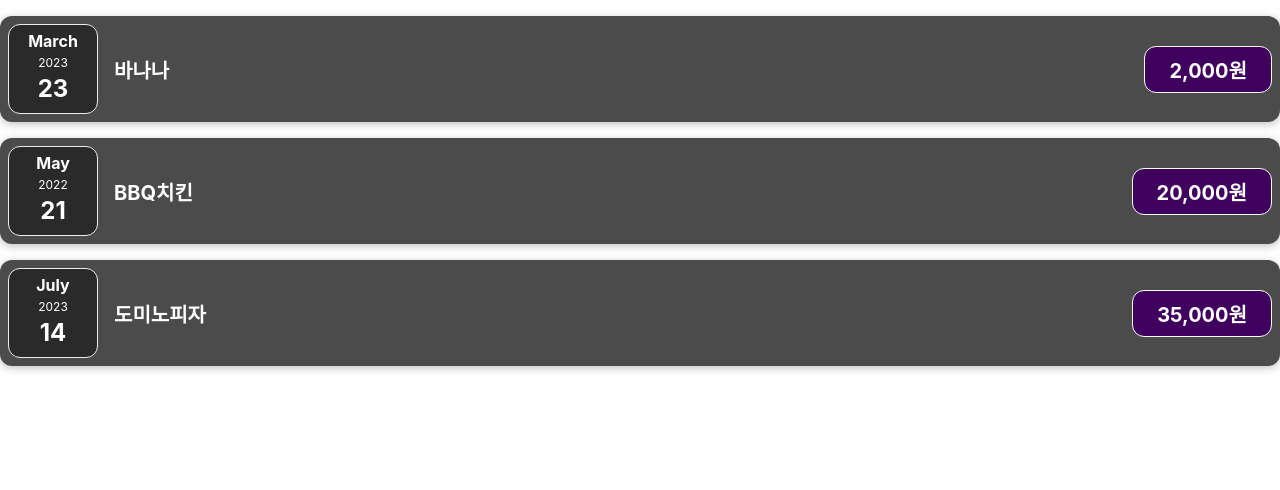
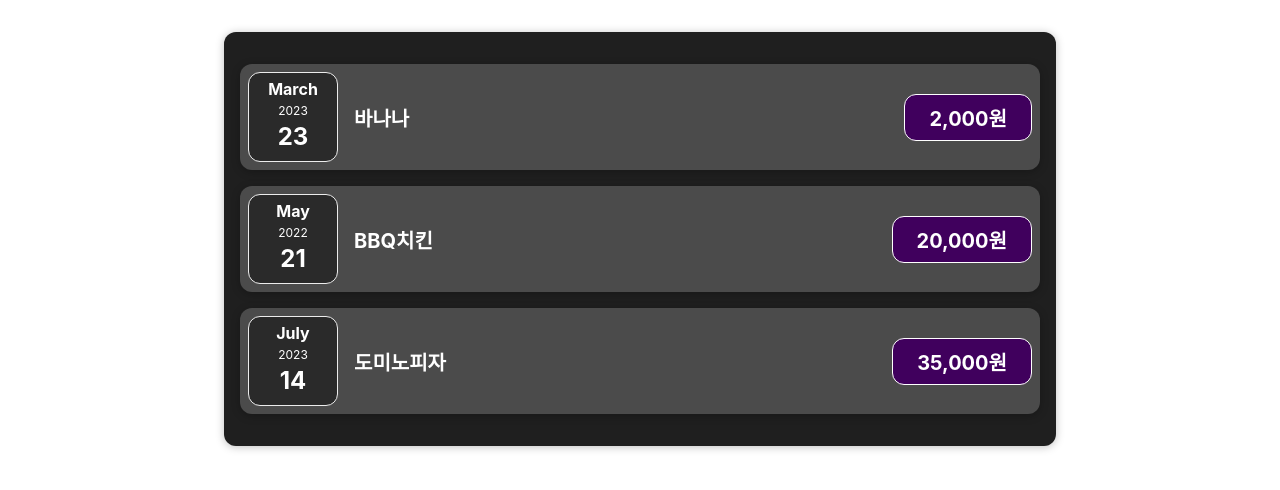
Before and after one commit to sunk-dev/react-study202308new, a React (Create React App) app: page / in a window 1280 px wide. Shown: the top 490 px of the page. Built offline with nearby package versions, Linux system fonts and the light colour scheme.

Commit message:
컴포넌트 분할하기 - ExpenseList

```diff
--- a/src/App.js
+++ b/src/App.js
@@ -1,46 +1,28 @@
 import React from 'react';
 import ExpenseItem from './components/ExpenseItem';
+import ExpenseList from './components/ExpenseList';
 
 const App = () => {
-
   // 지출 항목 객체 배열
   const expenses = [
     {
       title: '바나나',
       price: 2000,
-      date: new Date(2023, 3 - 1, 23)
+      date: new Date(2023, 3 - 1, 23),
     },
     {
       title: 'BBQ치킨',
       price: 20000,
-      date: new Date(2022, 5 - 1, 21)
+      date: new Date(2022, 5 - 1, 21),
     },
     {
       title: '도미노피자',
       price: 35000,
-      date: new Date(2023, 7 - 1, 14)
-    }
+      date: new Date(2023, 7 - 1, 14),
+    },
   ];
 
-  return (
-    <>
-      <ExpenseItem
-        title={expenses[0].title}
-        price={expenses[0].price}
-        date={expenses[0].date}
-      />
-      <ExpenseItem
-        title={expenses[1].title}
-        price={expenses[1].price}
-        date={expenses[1].date}
-      />
-      <ExpenseItem
-        title={expenses[2].title}
-        price={expenses[2].price}
-        date={expenses[2].date}
-      />
-    </>
-  );
+  return <ExpenseList items={expenses} />;
 };
 
 export default App;
--- /dev/null
+++ b/src/components/ExpenseList.css
@@ -0,0 +1,9 @@
+.expenses {
+  padding: 1rem;
+  background-color: rgb(31, 31, 31);
+  margin: 2rem auto;
+  width: 50rem;
+  max-width: 95%;
+  border-radius: 12px;
+  box-shadow: 0 1px 8px rgba(0, 0, 0, 0.25);
+}
--- /dev/null
+++ b/src/components/ExpenseList.js
@@ -0,0 +1,27 @@
+import React from 'react';
+import ExpenseItem from './ExpenseItem';
+import './ExpenseList.css';
+
+const ExpenseList = ({ items }) => {
+  return (
+    <div className="expenses">
+      <ExpenseItem
+        title={items[0].title}
+        price={items[0].price}
+        date={items[0].date}
+      />
+      <ExpenseItem
+        title={items[1].title}
+        price={items[1].price}
+        date={items[1].date}
+      />
+      <ExpenseItem
+        title={items[2].title}
+        price={items[2].price}
+        date={items[2].date}
+      />
+    </div>
+  );
+};
+
+export default ExpenseList;
```
